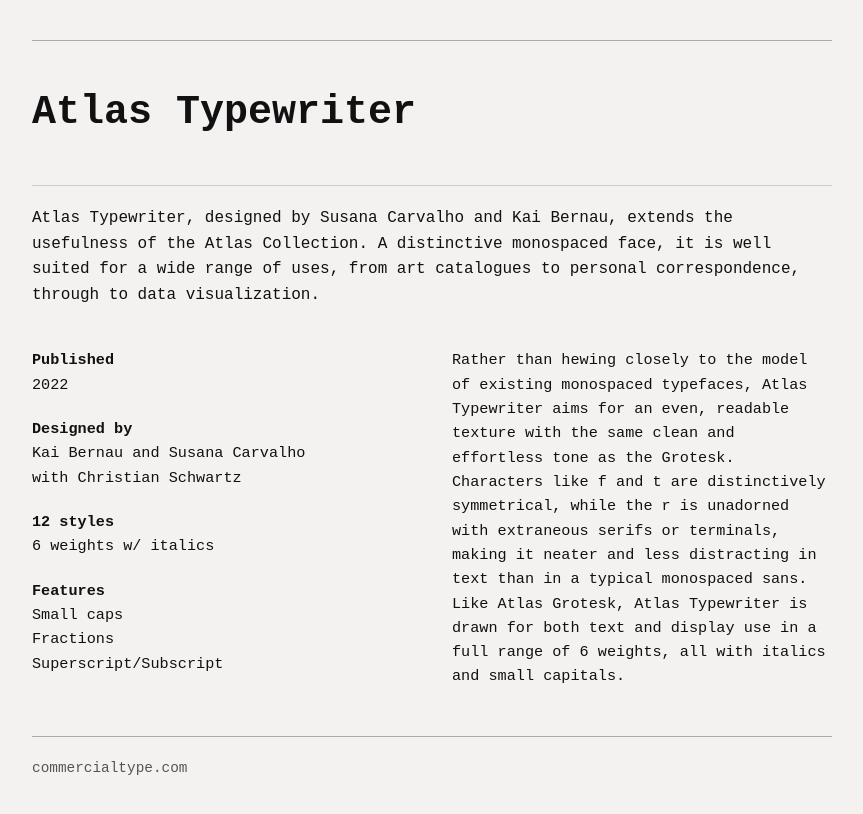
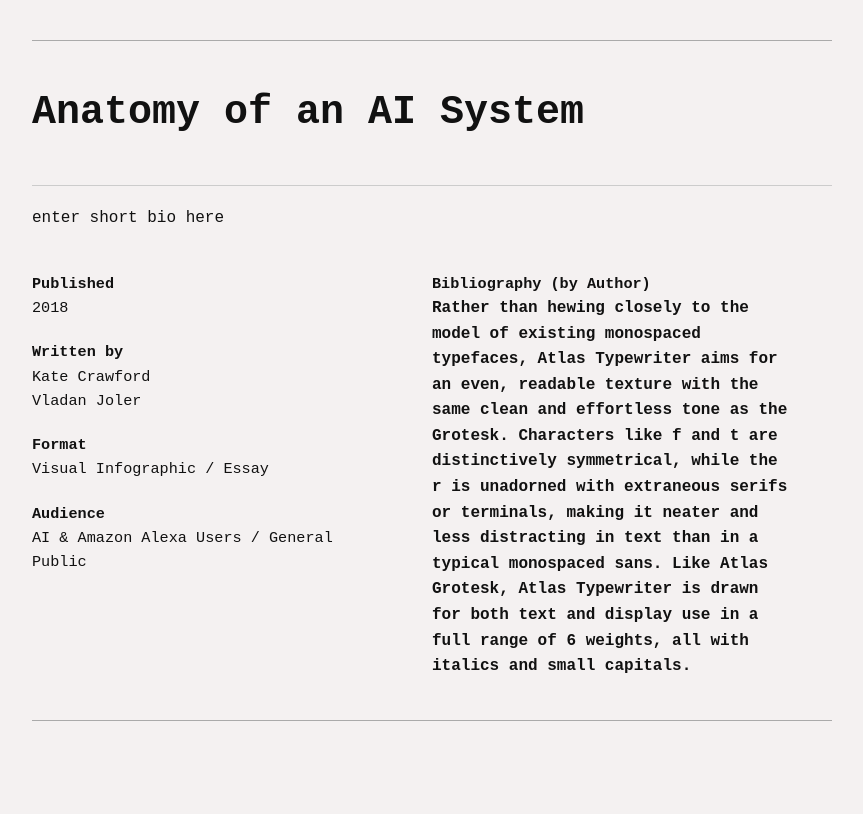
Before and after one commit to alinetheo95/methods-precedent-study, a plain HTML site: page index.html in a window 1280 px wide. Shown: the whole page, without its empty margins (208-1071 px from the left). Drawn offline with Linux system fonts and the light colour scheme; a script that the page names is missing.

Commit message:
update html

```diff
--- a/index.html
+++ b/index.html
@@ -9,26 +9,24 @@
 <body>
   <main class="container">
     <header class="title-section">
-      <h1>Atlas Typewriter</h1>
+      <h1>Anatomy of an AI System</h1>
     </header>
 
     <section class="intro-text">
       <p>
-        Atlas Typewriter, designed by Susana Carvalho and Kai Bernau, extends the usefulness of the Atlas Collection.
-        A distinctive monospaced face, it is well suited for a wide range of uses, from art catalogues to personal
-        correspondence, through to data visualization.
+        enter short bio here
       </p>
     </section>
 
     <section class="details">
       <div class="left-column">
-        <p><strong>Published</strong><br>2022</p>
-        <p><strong>Designed by</strong><br>Kai Bernau and Susana Carvalho<br>with Christian Schwartz</p>
-        <p><strong>12 styles</strong><br>6 weights w/ italics</p>
-        <p><strong>Features</strong><br>Small caps<br>Fractions<br>Superscript/Subscript</p>
+        <p><strong>Published</strong><br>2018</p>
+        <p><strong>Written by</strong><br>Kate Crawford<br>Vladan Joler</p>
+        <p><strong>Format</strong><br>Visual Infographic / Essay</p>
+        <p><strong>Audience</strong><br>AI & Amazon Alexa Users / General Public</p>
       </div>
       <div class="right-column">
-        <p>
+        <p><strong>Bibliography (by Author)</p>
           Rather than hewing closely to the model of existing monospaced typefaces, Atlas Typewriter aims for an even,
           readable texture with the same clean and effortless tone as the Grotesk. Characters like f and t are
           distinctively symmetrical, while the r is unadorned with extraneous serifs or terminals, making it neater and
@@ -39,7 +37,6 @@
     </section>
 
     <footer class="footer">
-      <p>commercialtype.com</p>
     </footer>
   </main>
   <script src="script.js"></script>
```
